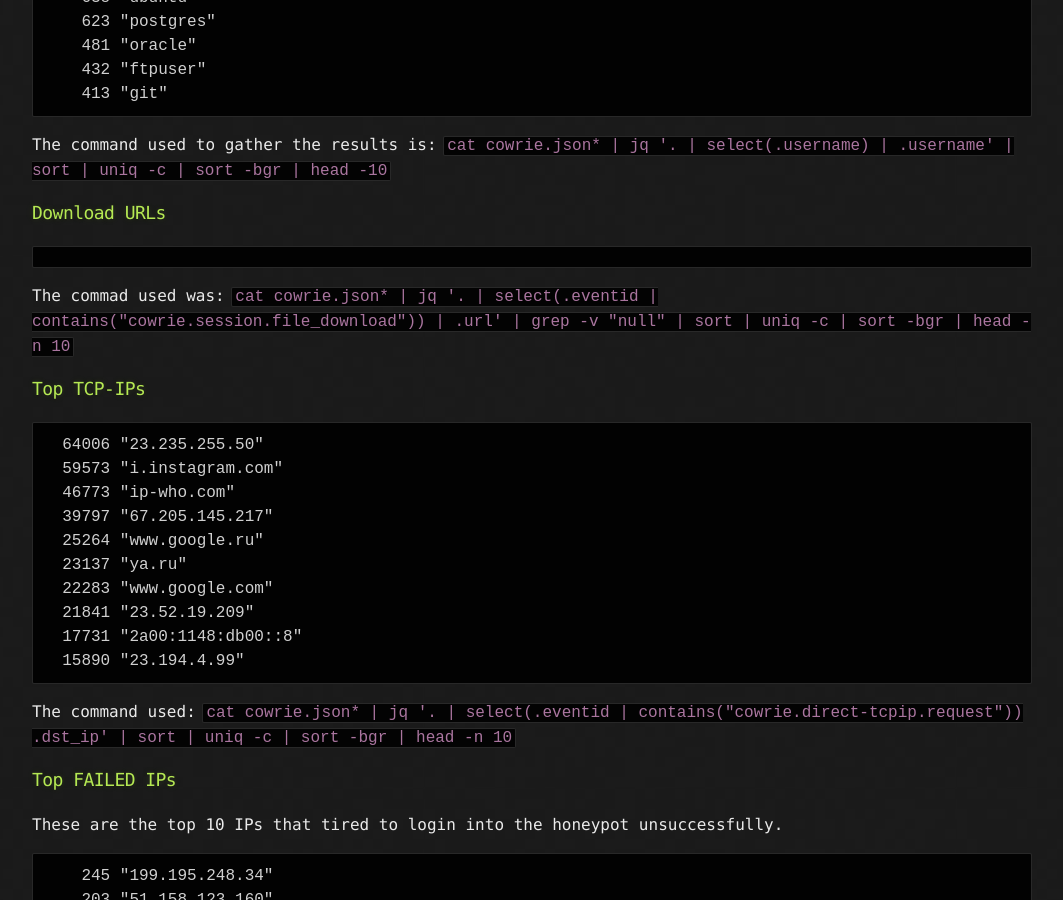
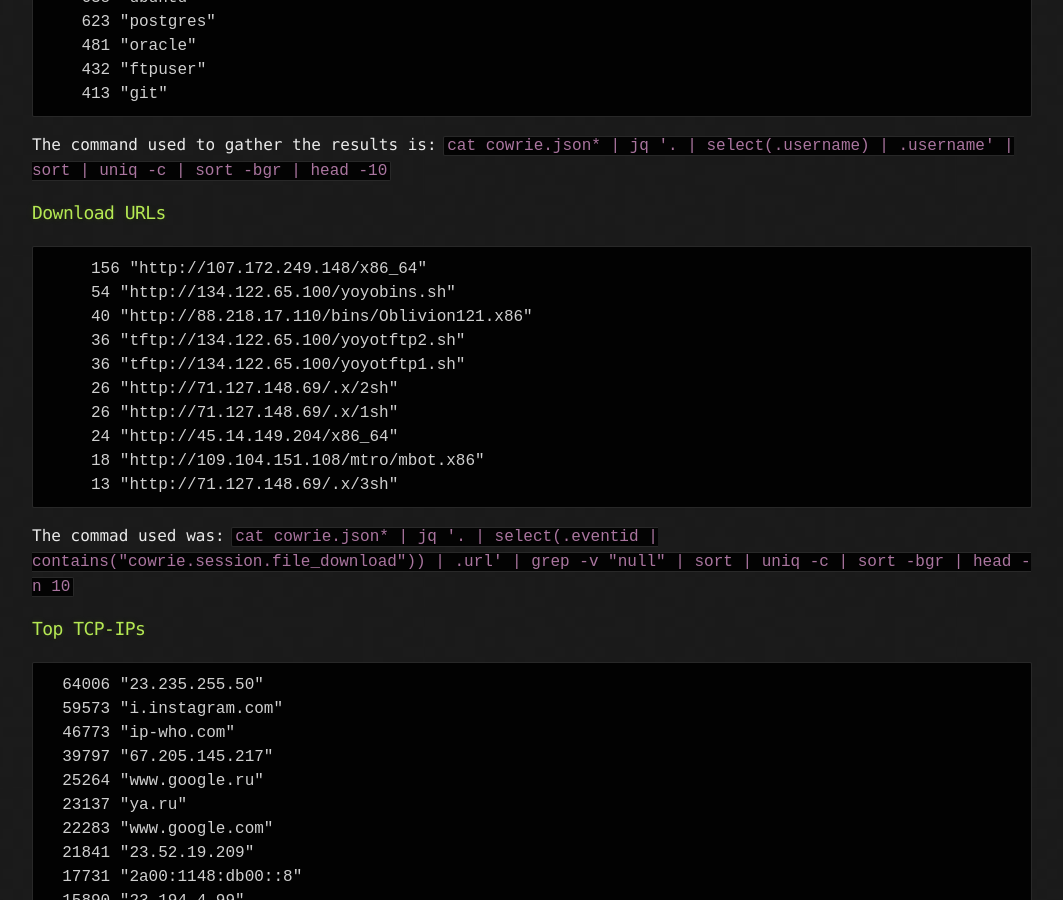
Before and after one commit to Michael-Meade/MinerFind, a Jekyll site: the page built from _posts/2021-4-10-Analyzing-Honey-Pot-data.md, in a window 1280 px wide and 900 px high, scrolled down 808 px. Shown: the whole window, without its empty margins (108-1171 px from the left). Built offline with Jekyll 4.4.1, drawn with Linux system fonts in a browser that asks for light colours; our own code applies the rules of GitHub Pages for plain Markdown files; the repository's description, which GitHub fills in, is left out.

Commit message:
Update 2021-4-10-Analyzing-Honey-Pot-data.md

````diff
--- a/_posts/2021-4-10-Analyzing-Honey-Pot-data.md
+++ b/_posts/2021-4-10-Analyzing-Honey-Pot-data.md
@@ -28,6 +28,16 @@
 The command used to gather the results is: `cat cowrie.json* | jq '. | select(.username) | .username'  | sort | uniq -c | sort -bgr | head -10`
 ### Download URLs
 ```
+     156 "http://107.172.249.148/x86_64"
+     54 "http://134.122.65.100/yoyobins.sh"
+     40 "http://88.218.17.110/bins/Oblivion121.x86"
+     36 "tftp://134.122.65.100/yoyotftp2.sh"
+     36 "tftp://134.122.65.100/yoyotftp1.sh"
+     26 "http://71.127.148.69/.x/2sh"
+     26 "http://71.127.148.69/.x/1sh"
+     24 "http://45.14.149.204/x86_64"
+     18 "http://109.104.151.108/mtro/mbot.x86"
+     13 "http://71.127.148.69/.x/3sh"
 ```
 The commad used was: `cat cowrie.json* | jq '. | select(.eventid | contains("cowrie.session.file_download")) | .url' | grep -v "null" | sort | uniq -c | sort -bgr | head -n 10`
 
````
